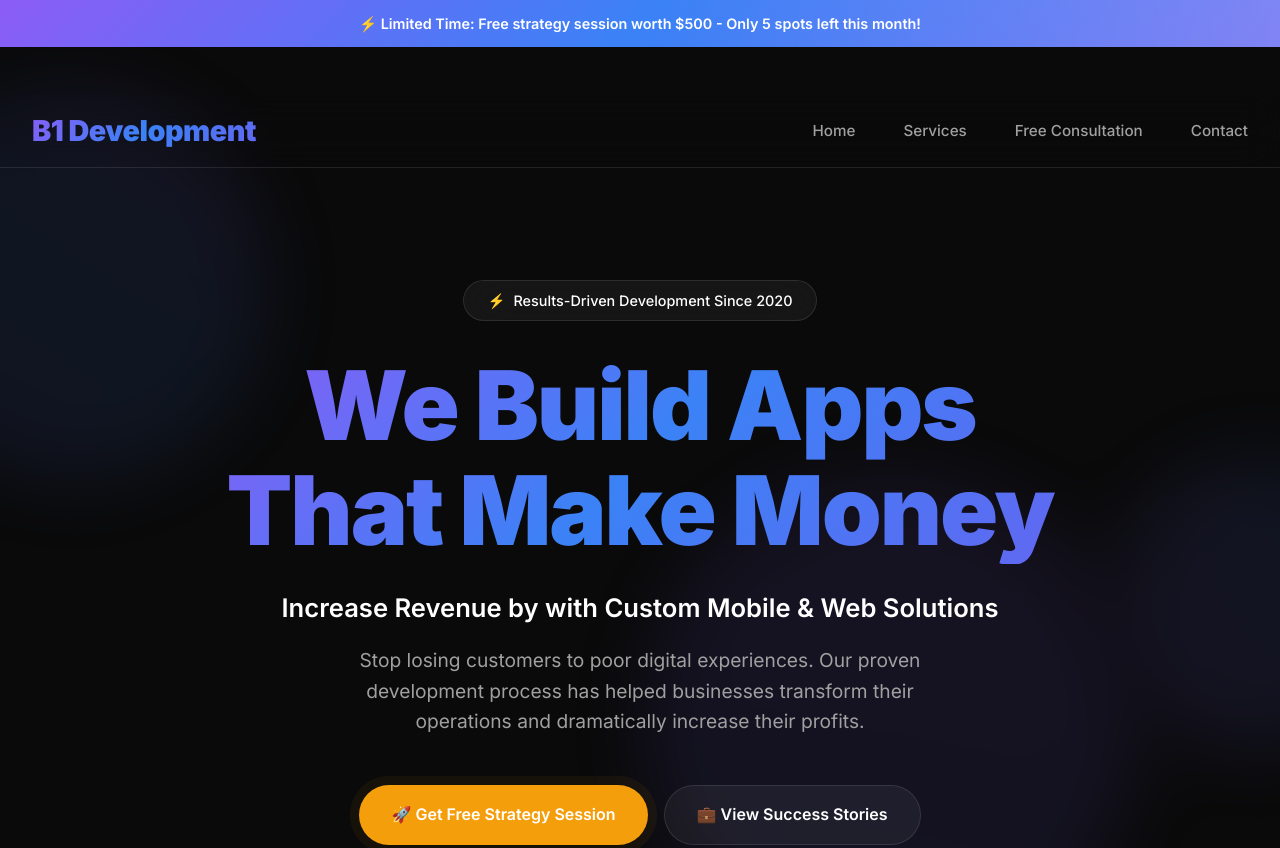
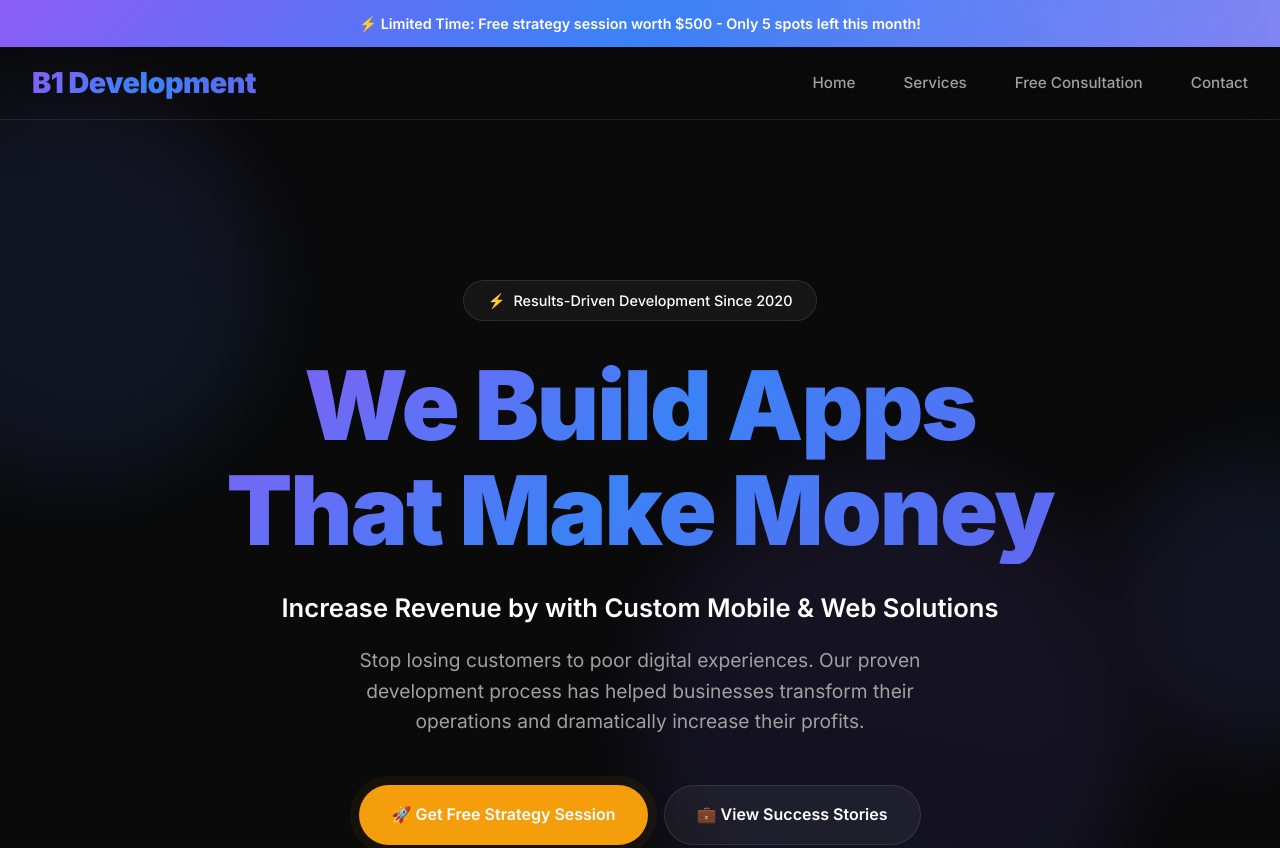
Before and after one commit to kaldillard/b1_development, a plain HTML site: page index.html in a window 1280 px wide. Shown: the top 848 px of the page. Drawn offline with Linux system fonts and the light colour scheme.

Commit message:
nav bar height fix

```diff
--- a/index.html
+++ b/index.html
@@ -1062,7 +1062,7 @@
         /* Header */
         header {
             position: relative;
-            top: 48;
+            top: 0;
             width: 100%;
             z-index: 1000;
             padding: 0.8rem 0;
```
